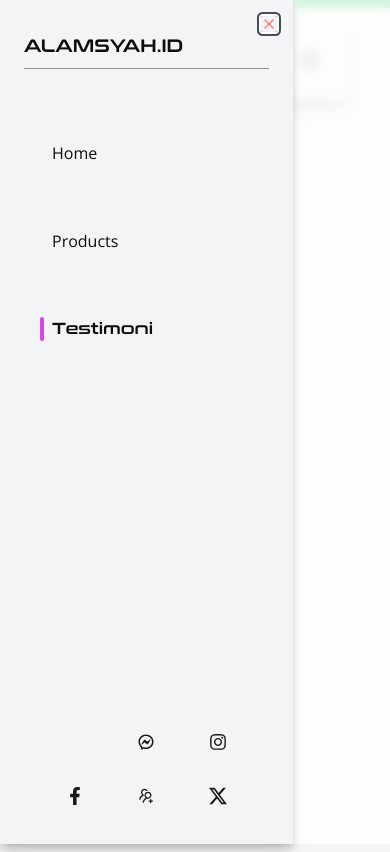
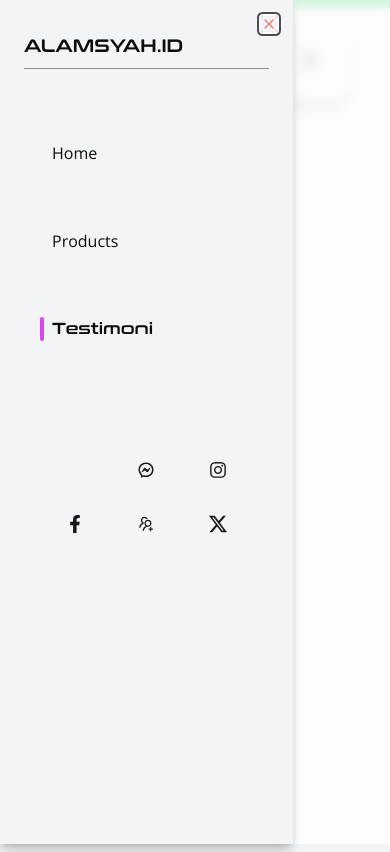
Before and after one commit to alamsyah54/alamsyah.id, a Next.js app: page /testimoni in a window 390 px wide. Both pictures are taken after a click on the button 310 px from the left and 60 px from the top of the page. Built offline with nearby package versions, Linux system fonts and the light colour scheme; some icons are missing.

Commit message:
fix navbar icon

```diff
--- a/components/HeroSection.tsx
+++ b/components/HeroSection.tsx
@@ -49,12 +49,12 @@ const HeroSection = () => {
                 id='home'
                 className='flex max-lg:justify-between max-md:flex-col-reverse items-center w-full max-h-screen'
             >
-                <div className='flex max-lg:basis-2/5 w-full h-screen items-center -mt-40 md:m-0 sm:-mt-40 lg:px-24  md:pl-14 first-letter:first-line:marker:lg:m-0 px-5 max-sm:bg-gradient-to-t from-gray-100 dark:from-dark-700 z-10'>
+                <div className='flex max-lg:basis-2/5 w-full h-screen items-center -mt-40 md:-mt-32 lg:-mt-32 sm:-mt-40 lg:px-24 md:pl-14 first-letter:first-line:marker:lg:m-0 px-5 max-sm:bg-gradient-to-t from-gray-100 dark:from-dark-700 z-10 '>
                     <div>
                         <h1 className='font-black text-2xl md:text-3xl lg:text-5xl'>
                             Unlock Premium Digital Experiences
                             <br /> with{" "}
-                            <span className='font-conthrax duration-700 dark:text-transparent dark:bg-gradient-to-tl dark:from-cyan-300 dark:to-fuchsia-400 bg-clip-text'>
+                            <span className='font-conthrax duration-700 my-4 dark:text-transparent dark:bg-gradient-to-tl dark:from-cyan-300 dark:to-fuchsia-400 bg-clip-text'>
                                 ALAMSYAH.ID
                             </span>
                         </h1>
@@ -67,7 +67,7 @@ const HeroSection = () => {
                                 href='/products'
                                 className='relative group w-fit h-fit duration-500 group'
                             >
-                                <div className='absolute -inset-1 bg-gradient-to-br from-cyan-600 to-fuchsia-600 rounded-lg blur transition duration-500 opacity-50 group-hover:opacity-100 group-hover:blur-lg'></div>
+                                <div className='absolute -inset-1 bg-gradient-to-br from-cyan-600 to-fuchsia-600 rounded-lg blur transition opacity-75 group-hover:opacity-100 group-hover:blur-lg'></div>
                                 <div className='relative md:text-lg lg:text-2xl border-white rounded-lg flex items-center justify-center py-2 px-4 font-black bg-gray-200 bg-gradient-to-bl from-light-850 from-15% via-light-850 to-gray-100 border-2 dark:border-[#171c23]/80 dark:from-[#171c23] dark:from-15% dark:via-[#171c23] via-30% dark:to-[#0c0d0f] to-90%  shadow-light-100 dark:shadow-dark-100'>
                                     Buy Now
                                 </div>
--- a/components/shared/MobileNav.tsx
+++ b/components/shared/MobileNav.tsx
@@ -66,7 +66,7 @@ const NavContent = () => {
                 })}
             </div>
 
-            <div className='grid grid-rows-2 grid-flow-col gap-3 justify-evenly py-4'>
+            <div className='grid grid-rows-2 grid-flow-col gap-3 pb-72  justify-evenly py-4'>
                 {contactsButton.map((cont) => (
                     <Link
                         href={cont.url}
```
